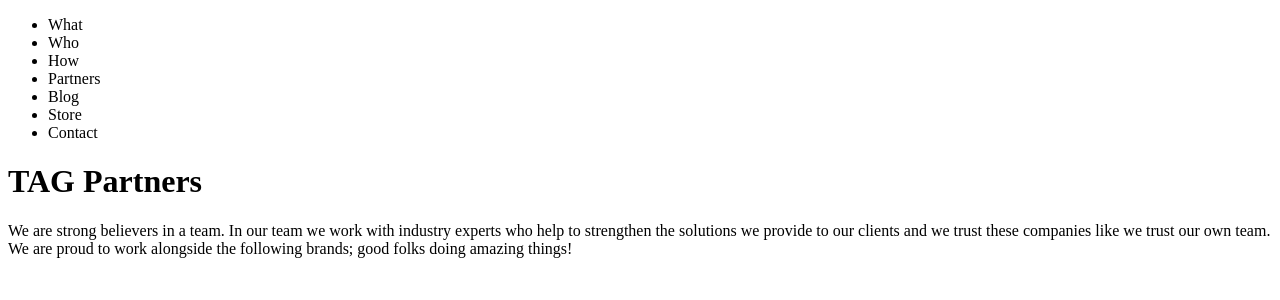
After one commit to TagTheAgency/Tag-site-2.0, a PHP site: page /pages/partners.html in a window 1280 px wide. The commit adds this page. Shown: the top 300 px of the page. Run offline with PHP 8.4, Linux system fonts and the light colour scheme.

```diff
--- /dev/null
+++ b/pages/partners.html
@@ -0,0 +1,46 @@
+<!DOCTYPE html>
+<html>
+<head>
+	<title>Tag</title>
+	<!-- <link rel="stylesheet" type="text/css" href="../stylesheets/style.css"> -->
+</head>
+<body>
+	<header>
+		<div class="nav-top nav-top--dark">
+			<ul class="nav-top__menu">
+			<li class="nav-top__menu-item" ng-click="go('/what')">What</li>
+			<li class="nav-top__menu-item" ng-click="go('/who')">Who</li>
+			<li class="nav-top__menu-item" ng-click="go('/how')">How</li>
+			<li class="nav-top__menu-item  nav-top__menu-item--active" ng-click="go('/partners')">Partners</li>
+			<li class="nav-top__menu-item" ng-click="go('/blog')">Blog</li>
+			<li class="nav-top__menu-item" ng-click="go('/store')">Store</li>
+			<li class="nav-top__menu-item" ng-click="go('/contact')">Contact</li>
+			</ul>
+			<div class="nav-top__logo nav-top__logo--dark" ng-click="go('/')"></div>
+			<div class="nav-top__burger-icon">
+				<span></span>
+				<span></span>
+				<span></span>
+				<span></span>
+			</div>
+		</div>
+	</header>
+	<main>
+		<div class="inner-container">
+			<div class="info-pages">
+				<h1>TAG Partners</h1>
+				<p>We are strong believers in a team. In our team we work with industry experts who help to strengthen the solutions we provide to our clients and we trust these companies like we trust our own team. We are proud to work alongside the following brands; good folks doing amazing things!</p>
+				<div class="info-pages__content">
+					<div class="partners">
+						<div class="partners__item"></div>
+						<div class="partners__item"></div>
+						<div class="partners__item"></div>
+						<div class="partners__item"></div>
+					</div>
+				</div>
+		</div>
+	</main>
+	<footer>
+	</footer>
+</body>
+</html>
--- a/pages/vr.html
+++ b/pages/vr.html
@@ -13,8 +13,8 @@
 			<li class="nav-top__menu-item" ng-click="go('/who')">Who</li>
 			<li class="nav-top__menu-item" ng-click="go('/how')">How</li>
 			<li class="nav-top__menu-item" ng-click="go('/partners')">Partners</li>
-			<li class="nav-top__menu-item" ng-click="go('/blog')">Blog</li>
-			<li class="nav-top__menu-item" ng-click="go('/store')">Store</li>
+			<!-- <li class="nav-top__menu-item" ng-click="go('/blog')">Blog</li> -->
+			<!-- <li class="nav-top__menu-item" ng-click="go('/store')">Store</li> -->
 			<li class="nav-top__menu-item" ng-click="go('/contact')">Contact</li>
 			</ul>
 			<div class="nav-top__logo nav-top__logo--light" ng-click="go('/')"></div>
@@ -55,7 +55,7 @@
 				</div>
 				<div class="icons__icon" ng-click="openTab('https://itunes.apple.com/us/app/vrstudio/id1171505347')">
 					<div class="icons__image icons__image--app"></div>
-					<div class="icons__text">App</div>
+					<div class="icons__text"></div>
 				</div>
 			</div>
 		</div>
--- a/pages/who.html
+++ b/pages/who.html
@@ -8,8 +8,8 @@
 	<header>
 		<div class="nav-top nav-top--dark">
 			<ul class="nav-top__menu">
-			<li class="nav-top__menu-item nav-top__menu-item--active" ng-click="go('/what')">What</li>
-			<li class="nav-top__menu-item" ng-click="go('/who')">Who</li>
+			<li class="nav-top__menu-item" ng-click="go('/what')">What</li>
+			<li class="nav-top__menu-item nav-top__menu-item--active" ng-click="go('/who')">Who</li>
 			<li class="nav-top__menu-item" ng-click="go('/how')">How</li>
 			<li class="nav-top__menu-item" ng-click="go('/partners')">Partners</li>
 			<li class="nav-top__menu-item" ng-click="go('/blog')">Blog</li>
--- a/scripts/script.js
+++ b/scripts/script.js
@@ -23,6 +23,9 @@ tagApp.config(function($routeProvider) {
     .when('/who', {
         templateUrl : "../pages/who.html"
     })
+    .when('/partners', {
+        templateUrl : "../pages/partners.html"
+    })
     .otherwise({
         redirectTo: '/'
     });
```
Also changed, not shown: stylesheets/style.css (+15 -1 lines), stylesheets/style.scss (+16 -1 lines), 2 other files.
